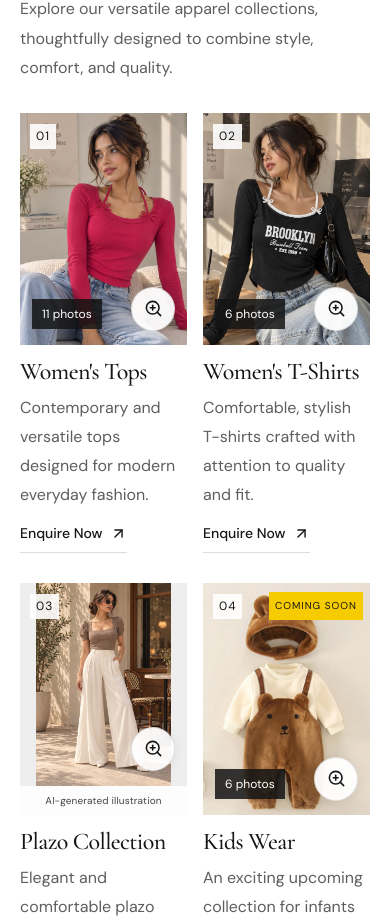
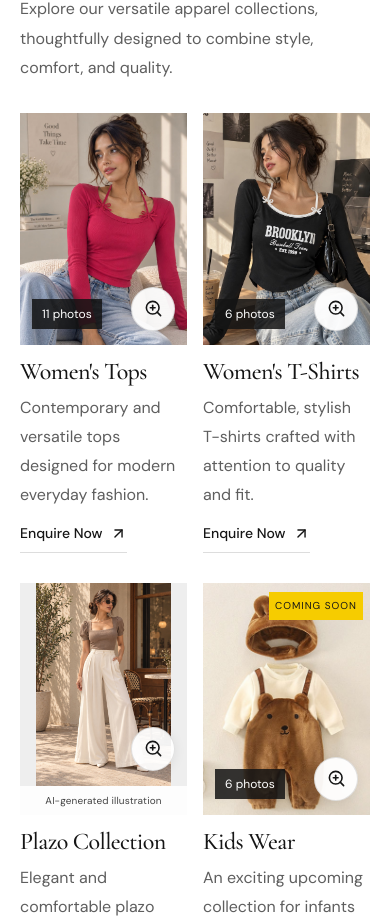
Before and after one commit to tascan02/LKS-Studio-Digi-Nock, a React (Vite) app: page / in a window 390 px wide. Shown: the part 1598-2519 px from the top of the page. Built offline with nearby package versions, Linux system fonts and the light colour scheme.

Commit message:
style: remove numbering from collection photos

```diff
--- a/src/components/Collections.jsx
+++ b/src/components/Collections.jsx
@@ -52,7 +52,6 @@ export default function Collections() {
                   <ZoomIn size={19} aria-hidden="true" />
                 </span>
               </button>
-              <span className="collection-number">0{index + 1}</span>
               {item.comingSoon && (
                 <span className="coming-soon">Coming Soon</span>
               )}
--- a/src/index.css
+++ b/src/index.css
@@ -759,16 +759,6 @@ h1 em {
 .collection-card:hover .studio-image img {
   transform: scale(1.045);
 }
-.collection-number {
-  position: absolute;
-  left: 14px;
-  top: 15px;
-  color: #151515;
-  background: rgb(255 255 255 / 90%);
-  padding: 3px 6px;
-  font-size: 0.75rem;
-  letter-spacing: 0.08em;
-}
 .coming-soon {
   position: absolute;
   top: 13px;
@@ -1621,11 +1611,6 @@ select:focus {
     padding: 7px;
     line-height: 1.5;
   }
-  .collection-number {
-    left: 10px;
-    top: 11px;
-    font-size: 0.75rem;
-  }
   .coming-soon {
     top: 9px;
     right: 7px;
```
